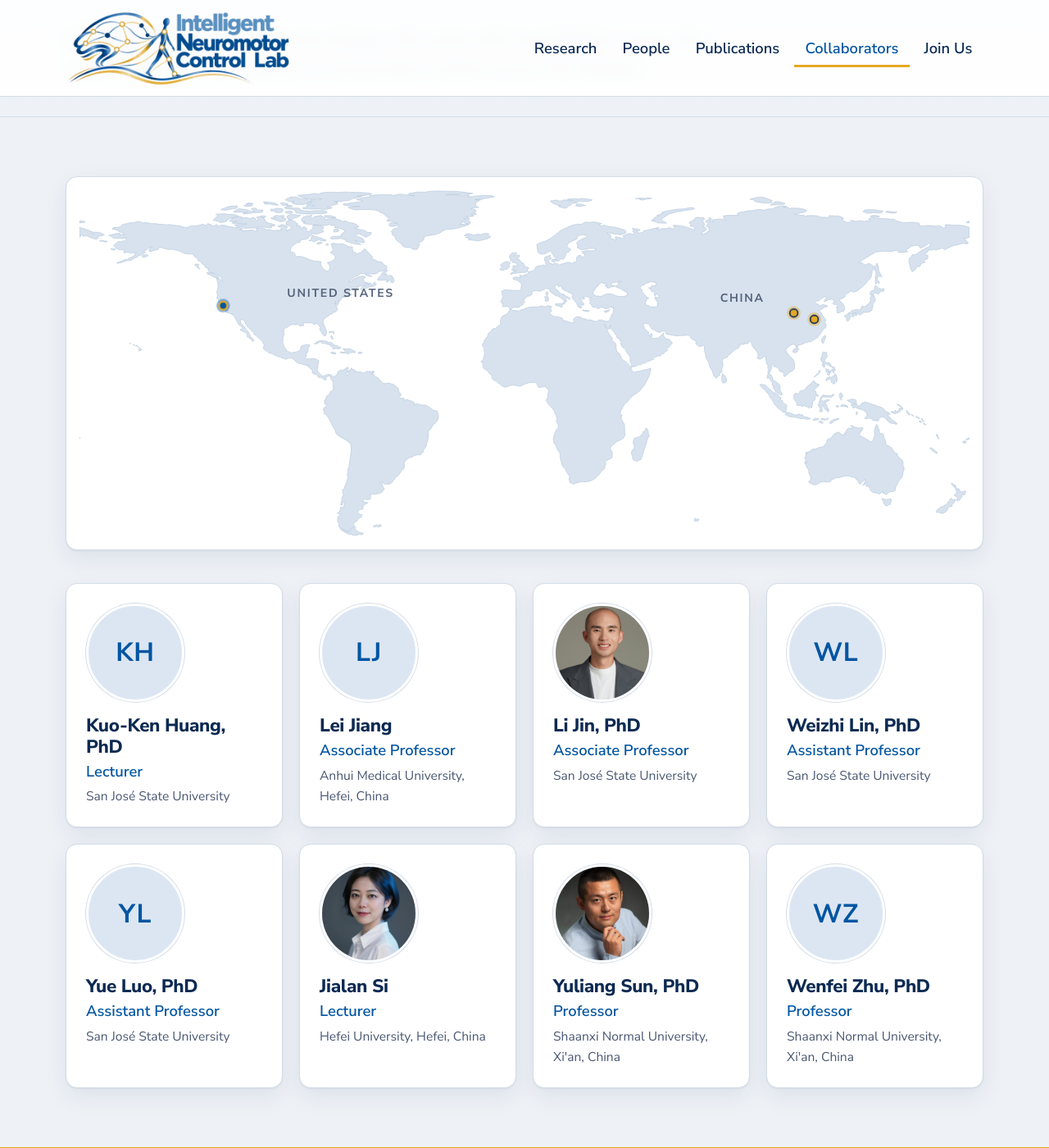
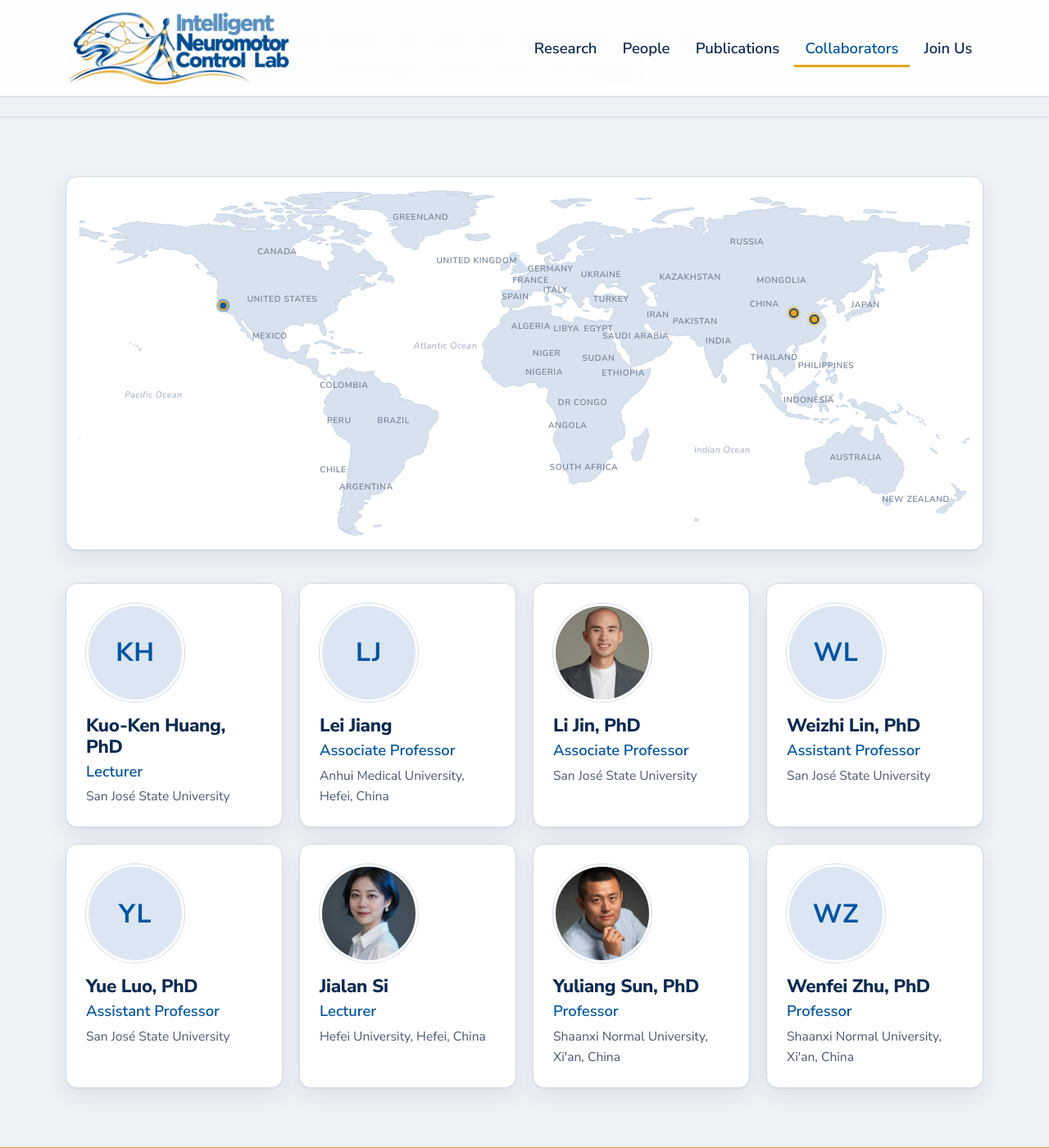
Before and after one commit to incLab-sjsu/inclab-sjsu.github.io, a Jekyll site: the page built from collaborators.html, in a window 1280 px wide and 1400 px high, scrolled down 263 px. Shown: the whole window at 82% size. Built offline with Jekyll 4.4.1, drawn with Linux system fonts in a browser that asks for light colours; part of the change alters nothing that is shown.

Commit message:
General world map: label major countries and oceans
Co-Authored-By: Claude Fable 5.1 <noreply@anthropic.com>
Claude-Session: https://claude.ai/code/session_01NC87yMo4KF9PtoiKQz5QsG

```diff
--- a/_data/collaborators.yml
+++ b/_data/collaborators.yml
@@ -56,12 +56,49 @@ pins:
     lat: 31.82
     lon: 117.23
 
-# Country names printed on the map (rough placement). `anchor: end` ends the text at the given point.
+# Names printed on the map (rough placement, like a general world map). lat/lon are approximate centroids.
+# Optional: anchor (start/middle/end, default middle), kind: ocean (lighter italic style).
 countries:
-  - name: United States
-    lat: 41
-    lon: -96
-  - name: China
-    lat: 39
-    lon: 97
-    anchor: end
+  - { name: Canada, lat: 58, lon: -100 }
+  - { name: United States, lat: 39, lon: -98 }
+  - { name: Mexico, lat: 24, lon: -103 }
+  - { name: Greenland, lat: 72, lon: -42 }
+  - { name: Colombia, lat: 4, lon: -73 }
+  - { name: Peru, lat: -10, lon: -75 }
+  - { name: Brazil, lat: -10, lon: -53 }
+  - { name: Chile, lat: -30, lon: -72, anchor: end }
+  - { name: Argentina, lat: -37, lon: -64 }
+  - { name: United Kingdom, lat: 54.5, lon: -3, anchor: end }
+  - { name: France, lat: 46.5, lon: 2.5 }
+  - { name: Spain, lat: 40, lon: -3.7 }
+  - { name: Germany, lat: 51, lon: 10.5 }
+  - { name: Italy, lat: 42.5, lon: 12.5 }
+  - { name: Ukraine, lat: 49, lon: 31 }
+  - { name: Turkey, lat: 39, lon: 35 }
+  - { name: Russia, lat: 62, lon: 90 }
+  - { name: Kazakhstan, lat: 48, lon: 67 }
+  - { name: Mongolia, lat: 46.5, lon: 104 }
+  - { name: China, lat: 37, lon: 97 }
+  - { name: India, lat: 22, lon: 78.5 }
+  - { name: Pakistan, lat: 30, lon: 69 }
+  - { name: Iran, lat: 32.5, lon: 54 }
+  - { name: Saudi Arabia, lat: 24, lon: 45 }
+  - { name: Thailand, lat: 15.5, lon: 101 }
+  - { name: Indonesia, lat: -2, lon: 115 }
+  - { name: Philippines, lat: 12, lon: 122 }
+  - { name: Japan, lat: 36.5, lon: 138 }
+  - { name: Australia, lat: -25, lon: 134 }
+  - { name: New Zealand, lat: -42, lon: 172, anchor: end }
+  - { name: Algeria, lat: 28, lon: 2.6 }
+  - { name: Libya, lat: 27, lon: 17 }
+  - { name: Egypt, lat: 27, lon: 30 }
+  - { name: Niger, lat: 17, lon: 9 }
+  - { name: Nigeria, lat: 9.5, lon: 8 }
+  - { name: Sudan, lat: 15, lon: 30 }
+  - { name: Ethiopia, lat: 9, lon: 40 }
+  - { name: DR Congo, lat: -3, lon: 23.5 }
+  - { name: Angola, lat: -12, lon: 17.5 }
+  - { name: South Africa, lat: -29, lon: 24 }
+  - { name: Pacific Ocean, lat: 0, lon: -150, kind: ocean }
+  - { name: Atlantic Ocean, lat: 20, lon: -32, kind: ocean }
+  - { name: Indian Ocean, lat: -22, lon: 80, kind: ocean }
--- a/_includes/world-map.html
+++ b/_includes/world-map.html
@@ -11,7 +11,7 @@ Land outline: Natural Earth via the world-atlas package (public domain), simplif
     {%- for c in site.data.collaborators.countries %}
     {%- assign cx = c.lon | plus: 180.0 | times: 2.7778 | round: 1 %}
     {%- assign cy = 90.0 | minus: c.lat | times: 2.7778 | round: 1 %}
-    <text class="world-map__country" x="{{ cx }}" y="{{ cy }}"{% if c.anchor %} text-anchor="{{ c.anchor }}"{% endif %}>{{ c.name }}</text>
+    <text class="world-map__country{% if c.kind == 'ocean' %} world-map__ocean{% endif %}" x="{{ cx }}" y="{{ cy }}" text-anchor="{{ c.anchor | default: 'middle' }}">{{ c.name }}</text>
     {%- endfor %}
     {%- for p in pins %}
     {%- assign x = p.lon | plus: 180.0 | times: 2.7778 | round: 1 %}
--- a/assets/css/style.css
+++ b/assets/css/style.css
@@ -220,12 +220,13 @@ strong { font-weight: 700; }
 .world-map__halo { fill: var(--gold); opacity: 0.25; transform-origin: center; transform-box: fill-box; animation: map-pulse 2.8s ease-out infinite; }
 .world-map__pin--home .world-map__dot { fill: var(--blue); stroke: var(--gold); stroke-width: 2; }
 .world-map__pin--home .world-map__halo { fill: var(--blue); }
-.world-map__country { font-family: var(--font); font-size: 13px; font-weight: 700; letter-spacing: 0.12em; text-transform: uppercase; fill: var(--ink-3); }
+.world-map__country { font-family: var(--font); font-size: 9.5px; font-weight: 600; letter-spacing: 0.06em; text-transform: uppercase; fill: #74829A; }
+.world-map__ocean { font-size: 10px; font-weight: 400; font-style: italic; letter-spacing: 0.04em; text-transform: none; fill: #9DAABF; }
 @keyframes map-pulse { 0% { transform: scale(0.6); opacity: 0.45; } 100% { transform: scale(2.2); opacity: 0; } }
 @media (prefers-reduced-motion: reduce) { .world-map__halo { animation: none; opacity: 0.2; } }
 @media (max-width: 640px) {
   .world-map { padding: 0.5rem; }
-  .world-map__country { font-size: 20px; }
+  .world-map__country { font-size: 11px; }
   .world-map__dot { r: 7; stroke-width: 2.5; }
   .world-map__halo { r: 16; }
 }
```
